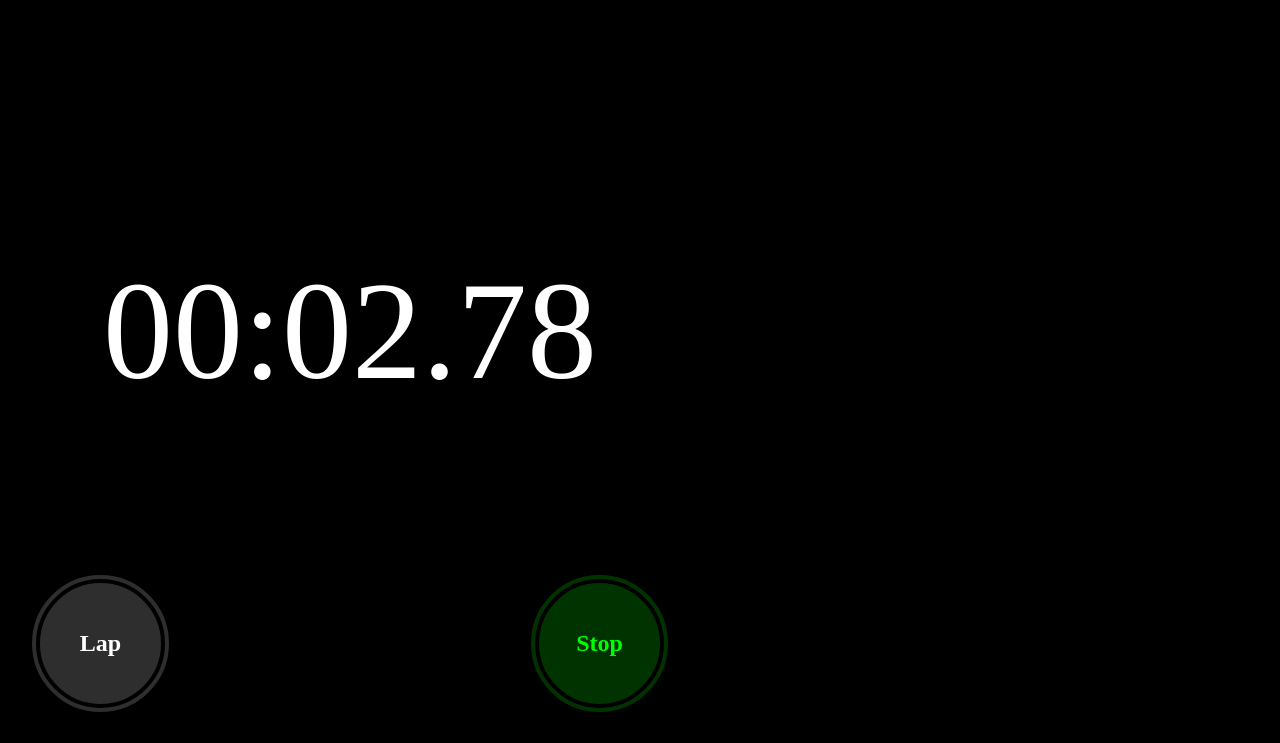
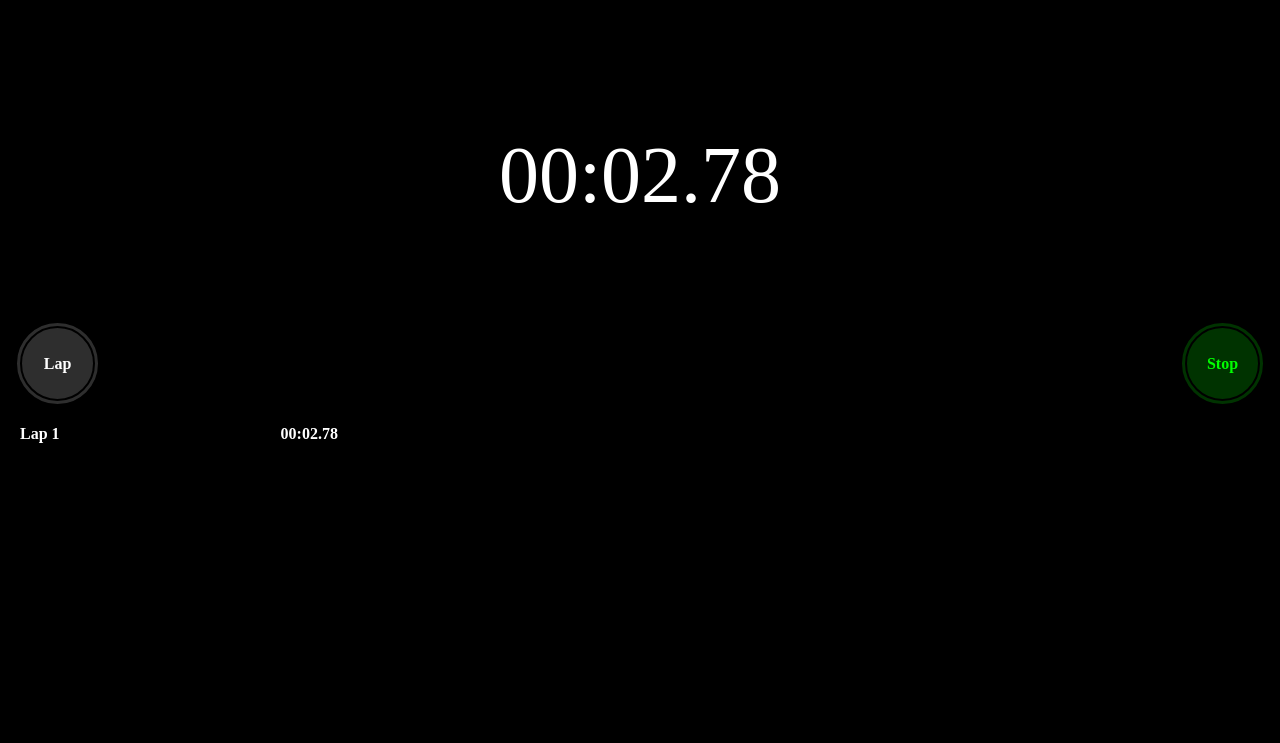
Before and after one commit to TimurJ/Stopwatch, a plain HTML site: page Index.html in a window 1280 px wide. Both pictures are taken after a click on the button "Start". Drawn offline with Linux system fonts and the light colour scheme; a web font is replaced by a local one.

Commit message:
added lap functionality

```diff
--- a/Index.html
+++ b/Index.html
@@ -9,21 +9,16 @@
   </head>
 
   <body>
-    <div id="time">00:00.00</div>
+    <div id="setTime">00:00.00</div>
 
     <div class="buttons">
-      <button id="resetLap">Lap</button>
-      <button id="startStop">Start</button>
+      <button id="resetLapButton">Lap</button>
+      <button id="startStopButton">Start</button>
     </div>
 
     <div id="table">
       <table id="lapTable">
-        <tbody>
-          <tr>
-            <td id="lapNumber"></td>
-            <td id="lapTime"></td>
-          </tr>
-        </tbody>
+        <tbody></tbody>
       </table>
     </div>
 
--- a/script.js
+++ b/script.js
@@ -1,16 +1,16 @@
-const setMinutes = document.getElementById("minutes");
-const setSeconds = document.getElementById("seconds");
-const setMilliseconds = document.getElementById("milliseconds");
-const setTime = document.getElementById("time");
-const startStopButton = document.getElementById("startStop");
-const resetLapButton = document.getElementById("resetLap");
+const setTime = document.getElementById("setTime");
 const lapTable = document.getElementById("lapTable");
+let setActiveLapNumber;
+let setActiveLapTime;
+
+const startStopButton = document.getElementById("startStopButton");
+const resetLapButton = document.getElementById("resetLapButton");
 
 let startTime = null;
 let requestId = null;
-let started;
-let paused;
-let ableToReset;
+let started = false;
+let ableToReset = false;
+let lapActive = false;
 
 let milliseconds = 0;
 let seconds = 0;
@@ -18,86 +18,114 @@ let minutes = 0;
 let lapNumber = 0;
 let elapsedTime = 0;
 let stopTime = 0;
-let lastLapTime = 0;
+let lapResetTime = 0;
+let lapTime = 0;
+let previousLapTime = 0;
 
-const stopwatch = (timestamp) => {
+const timer = (timestamp) => {
   if (!startTime) {
     startTime = timestamp;
   }
 
-  if (started && !paused) {
-    elapsedTime = timestamp - startTime - stopTime;
+  elapsedTime = timestamp + stopTime - startTime;
 
-    requestAnimationFrame(stopwatch);
-  } else if (started && paused) {
-    stopTime = timestamp - startTime - elapsedTime;
+  setTime.innerHTML = convertTime(elapsedTime);
 
-    elapsedTime = timestamp - startTime - stopTime;
+  setActiveLapTime.innerHTML = convertTime(elapsedTime - lapResetTime);
 
-    paused = false;
-
-    requestAnimationFrame(stopwatch);
-  }
-
-  displayTime(elapsedTime);
-};
-
-const displayTime = (time) => {
-  convertTime(time);
-  setTime.innerHTML = `${padNumbers(minutes)}:${padNumbers(
-    seconds
-  )}.${padNumbers(Math.floor(milliseconds / 10))}`;
+  requestId = requestAnimationFrame(timer);
 };
 
 const convertTime = (time) => {
   milliseconds = Math.floor(time) % 1000;
   seconds = Math.floor(time / 1000) % 60;
   minutes = Math.floor(time / 60000) % 60;
+
+  return `${padNumbers(minutes)}:${padNumbers(seconds)}.${padNumbers(
+    Math.floor(milliseconds / 10)
+  )}`;
 };
 
 const padNumbers = (number) => {
   return number.toString().padStart(2, 0);
 };
 
-const startStop = () => {
+const start = () => {
+  requestAnimationFrame(timer);
+  startStopButton.innerHTML = "Stop";
+  resetLapButton.innerHTML = "Lap";
+  ableToReset = false;
+  started = true;
+};
+
+const stop = () => {
+  cancelAnimationFrame(requestId);
+
+  ableToReset = true;
+  started = false;
+  startTime = null;
+
+  stopTime = elapsedTime;
+
+  startStopButton.innerHTML = "Start";
+  resetLapButton.innerHTML = "Reset";
+};
+
+const reset = () => {
+  elapsedTime = null;
+  lapActive = false;
+
+  lapResetTime = 0;
+  lapNumber = 0;
+  stopTime = 0;
+  previousLapTime = 0;
+
+  setTime.innerHTML = "00:00.00";
+  lapTable.innerHTML = "";
+};
+
+const createActiveLap = () => {
+  if (!lapActive) {
+    const row = lapTable.insertRow(0);
+    setActiveLapNumber = row.insertCell(0);
+    setActiveLapTime = row.insertCell(1);
+
+    setActiveLapNumber.innerHTML = `Lap 1`;
+  }
+  lapActive = true;
+};
+
+const saveLap = () => {
+  const row = lapTable.insertRow(1);
+  const setLapNumber = row.insertCell(0);
+  const setLapTime = row.insertCell(1);
+
+  lapNumber++;
+  lapResetTime = elapsedTime;
+
+  lapTime = elapsedTime - previousLapTime;
+  previousLapTime = elapsedTime;
+
+  setLapNumber.innerHTML = `Lap ${lapNumber}`;
+  setLapTime.innerHTML = convertTime(lapTime);
+  setActiveLapNumber.innerHTML = `Lap ${lapNumber + 1}`;
+};
+
+const fastestSlowestLap = () => {};
+
+startStopButton.onclick = () => {
   if (!started) {
-    requestAnimationFrame(stopwatch);
-    startStopButton.innerHTML = "Stop";
-    resetLapButton.innerHTML = "Lap";
-    ableToReset = false;
-    started = true;
+    createActiveLap();
+    start();
   } else {
-    startStopButton.innerHTML = "Start";
-    resetLapButton.innerHTML = "Reset";
-    ableToReset = true;
-    started = false;
-    paused = true;
+    stop();
   }
 };
 
-const resetLap = () => {
+resetLapButton.onclick = () => {
   if (ableToReset) {
-    elapsedTime = null;
-    setTime.innerHTML = "00:00.00";
-    lapNumber = 0;
-    lapTable.innerHTML = "";
+    reset();
   } else {
-    if (started) {
-      saveLap();
-    }
+    saveLap();
   }
 };
-
-const saveLap = () => {
-  lapNumber++;
-  let row = lapTable.insertRow(0);
-  let setLapNumber = row.insertCell(0);
-  let setLapTime = row.insertCell(1);
-  setLapNumber.innerHTML = `Lap ${lapNumber}`;
-  setLapTime.innerHTML = `${padNumbers(minutes)}:${padNumbers(
-    seconds
-  )}.${padNumbers(Math.floor(milliseconds / 10))}`;
-};
-
-startStopButton.onclick = startStop;
-resetLapButton.onclick = resetLap;
--- a/style.css
+++ b/style.css
@@ -10,55 +10,52 @@
 
 body {
   background-color: black;
-  max-width: 700px;
-  max-height: 1300px;
   padding: 0;
   margin: 0;
 }
 
-span {
-  display: inline-block;
-}
-
-#time {
+#setTime {
   color: var(--text-color);
-  font-size: 140px;
+  font-size: 80px;
   font-family: "SF-Pro";
   font-variant-numeric: tabular-nums;
-  margin-top: 250px;
+  margin-top: 130px;
   text-align: center;
 }
 
 button {
-  font-size: 24px;
+  font-size: 16px;
   font-family: "SF-Pro";
   font-weight: bold;
   border-radius: 50%;
-  height: 145px;
-  width: 145px;
+  height: 85px;
+  width: 85px;
 }
 
 .buttons {
-  margin-top: 160px;
+  margin-top: 100px;
   text-align: center;
+  display: flex;
+  justify-content: space-between;
 }
 
-#startStop {
+#startStopButton {
   background-color: var(--start-color);
   color: rgb(0, 255, 0);
-  border: double 12px black;
-  margin-left: 350px;
+  border: double 7px black;
+  margin-right: 15px;
 }
 
-#resetLap {
+#resetLapButton {
   background-color: rgba(153, 153, 153, 0.3);
   color: var(--text-color);
-  border: double 12px black;
+  border: double 7px black;
+  margin-left: 15px;
 }
 
 table {
   border-collapse: collapse;
-  font-size: 28px;
+  font-size: 16px;
   font-family: "SF-Pro";
   font-weight: bold;
   font-variant-numeric: tabular-nums;
@@ -66,8 +63,8 @@ table {
 }
 
 #table {
-  margin-top: 30px;
-  max-height: 550px;
+  margin-top: 18px;
+  max-height: 300px;
   overflow: auto;
 }
 
@@ -78,15 +75,15 @@ td {
 }
 
 tr > td + td {
-  border-left-width: 420px;
+  border-left-width: 200px;
 }
 
 tr + tr > td {
-  border-top-width: 50px;
+  border-top-width: 30px;
 }
 
 ::-webkit-scrollbar {
-  width: 5px;
+  width: 3px;
 }
 
 ::-webkit-scrollbar-track {
```
Also changed, not shown: 2 other files.
